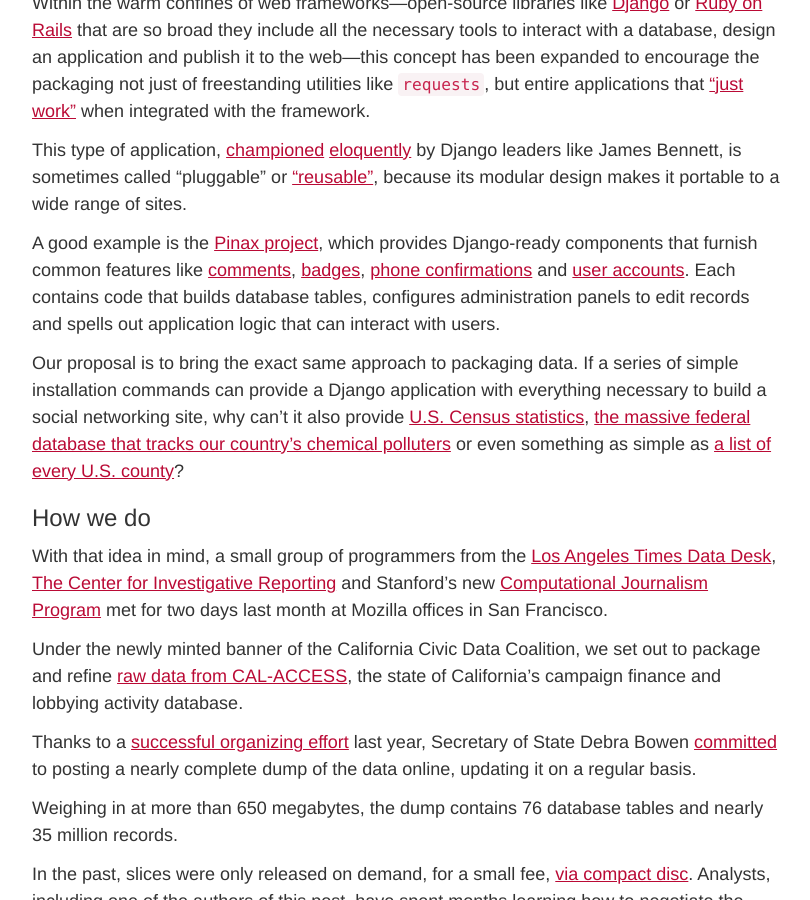
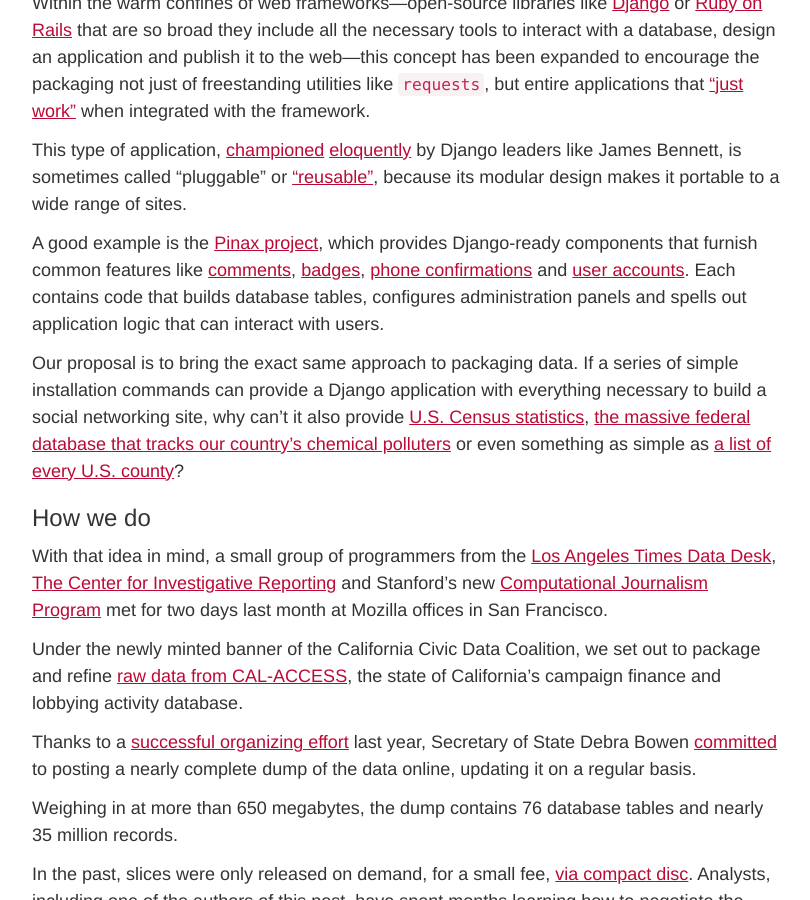
Before and after one commit to palewire/californiacivicdata.org, a Jekyll site: the page built from _posts/2015-01-01-pluggable-data.markdown, in a window 1280 px wide and 900 px high, scrolled down 1199 px. Shown: the whole window, without its empty margins (38-848 px from the left). Built offline with Jekyll 4.4.1, drawn with Linux system fonts in a browser that asks for light colours.

Commit message:
Updated 2015-01-01-pluggable-data.markdown

```diff
--- a/_posts/2015-01-01-pluggable-data.markdown
+++ b/_posts/2015-01-01-pluggable-data.markdown
@@ -44,7 +44,7 @@
 
 This type of application, [championed](http://www.b-list.org/weblog/2007/nov/29/django-blog/) [eloquently](https://www.youtube.com/watch?v=A-S0tqpPga4) by Django leaders like James Bennett, is sometimes called "pluggable" or ["reusable"](https://docs.djangoproject.com/en/dev/intro/reusable-apps/), because its modular design makes it portable to a wide range of sites.
 
-A good example is the [Pinax project](http://pinaxproject.com/), which provides Django-ready components that furnish common features like [comments](https://github.com/eldarion/dialogos), [badges](https://github.com/eldarion/brabeion), [phone confirmations](https://github.com/pinax/pinax-phone-confirmation) and [user accounts](https://github.com/pinax/django-user-accounts). Each contains code that builds database tables, configures administration panels to edit records and spells out application logic that can interact with users.
+A good example is the [Pinax project](http://pinaxproject.com/), which provides Django-ready components that furnish common features like [comments](https://github.com/eldarion/dialogos), [badges](https://github.com/eldarion/brabeion), [phone confirmations](https://github.com/pinax/pinax-phone-confirmation) and [user accounts](https://github.com/pinax/django-user-accounts). Each contains code that builds database tables, configures administration panels and spells out application logic that can interact with users.
 
 Our proposal is to bring the exact same approach to packaging data. If a series of simple installation commands can provide a Django application with everything necessary to build a social networking site, why can't it also provide [U.S. Census statistics](http://factfinder2.census.gov/faces/nav/jsf/pages/download_center.xhtml), [the massive federal database that tracks our country's chemical polluters](http://www2.epa.gov/toxics-release-inventory-tri-program/tri-basic-data-files-calendar-years-1987-2012) or even something as simple as [a list of every U.S. county](http://www.epa.gov/envirofw/html/codes/state.html)?
 
```
